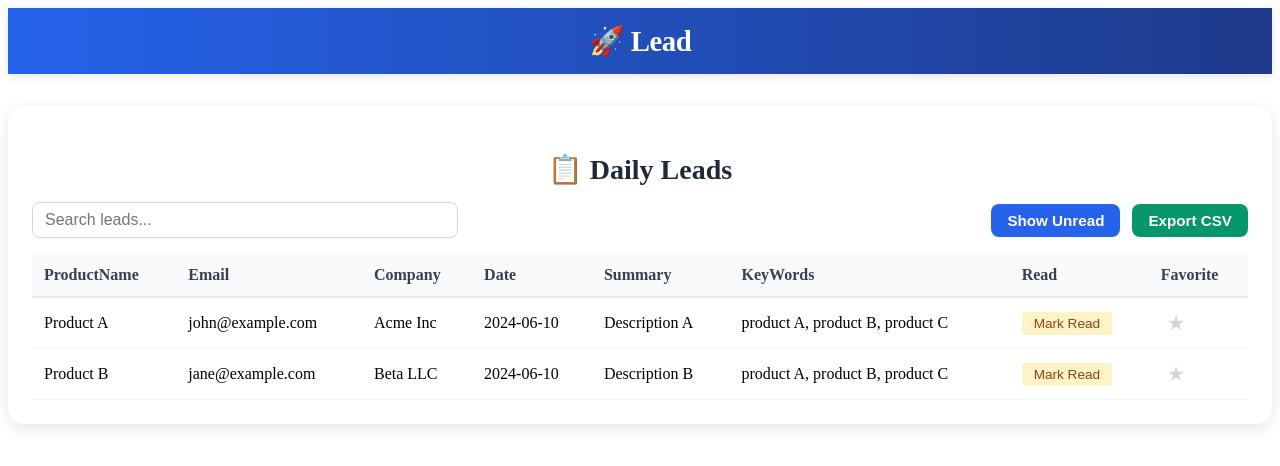
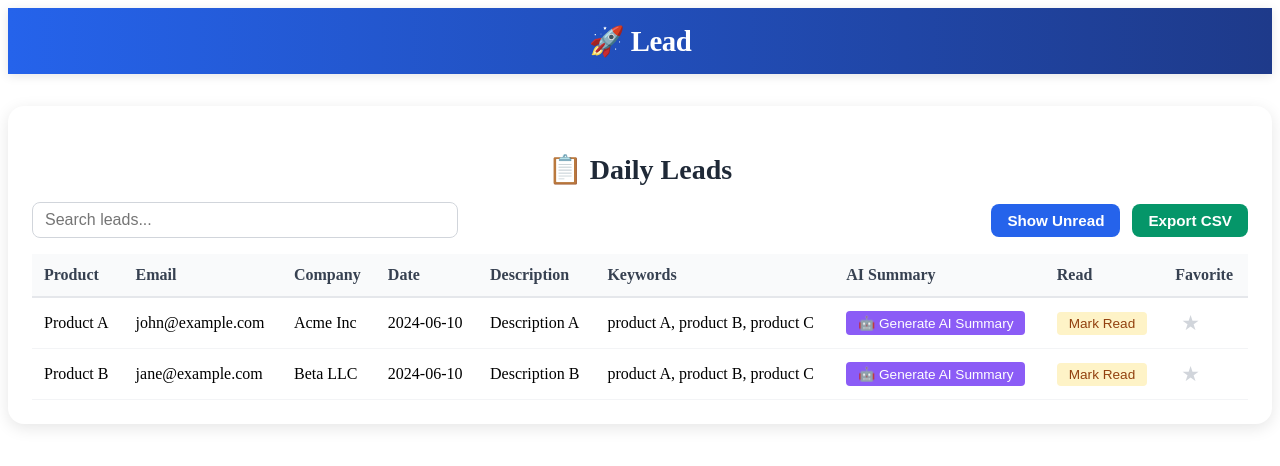
Before and after one commit to devbuilt888/best-mlm-leads, a Next.js app: page /dashboard in a window 1280 px wide. Shown: the top 466 px of the page. Built offline with nearby package versions, Linux system fonts and the light colour scheme; no server answers.

Commit message:
Revamp README and Dashboard component: Added detailed features section, environment variable setup, and AI summary generation functionality. Enhanced CSV export to include AI summaries and improved UI with new buttons and loading indicators.

```diff
--- /dev/null
+++ b/app/api/ai-summary/route.js
@@ -0,0 +1,86 @@
+export async function POST(request) {
+    try {
+        const { leadData } = await request.json();
+
+        // Check if OpenAI API key is configured
+        const openaiApiKey = process.env.OPENAI_API_KEY;
+        if (!openaiApiKey) {
+            return new Response(JSON.stringify({
+                error: 'OpenAI API key not configured. Please add OPENAI_API_KEY to your environment variables.'
+            }), {
+                status: 500,
+                headers: { 'Content-Type': 'application/json' },
+            });
+        }
+
+        // Prepare the prompt for OpenAI
+        const prompt = `Please provide a concise, professional summary of this lead information:
+
+            Product: ${leadData.product || 'N/A'}
+            Company: ${leadData.company || 'N/A'}
+            Description: ${leadData.description || 'N/A'}
+            Keywords: ${leadData.keywords || 'N/A'}
+
+            Please provide a 2-3 sentence summary that highlights:
+            1. The main product/service interest
+            2. Company type/industry context
+            3. Key business opportunity or need
+
+            Keep it professional and actionable for sales teams.`;
+
+        // Call OpenAI API
+        const response = await fetch('https://api.openai.com/v1/chat/completions', {
+            method: 'POST',
+            headers: {
+                'Authorization': `Bearer ${openaiApiKey}`,
+                'Content-Type': 'application/json',
+            },
+            body: JSON.stringify({
+                model: 'gpt-3.5-turbo',
+                messages: [
+                    {
+                        role: 'system',
+                        content: 'You are a professional sales assistant that creates concise, actionable summaries of lead information.'
+                    },
+                    {
+                        role: 'user',
+                        content: prompt
+                    }
+                ],
+                max_tokens: 150,
+                temperature: 0.7,
+            }),
+        });
+
+        if (!response.ok) {
+            throw new Error(`OpenAI API error: ${response.status}`);
+        }
+
+        const data = await response.json();
+        const summary = data.choices[0]?.message?.content?.trim();
+
+        if (!summary) {
+            throw new Error('No summary generated from OpenAI');
+        }
+
+        console.log('✅ AI Summary generated:', summary);
+
+        return new Response(JSON.stringify({
+            success: true,
+            summary
+        }), {
+            status: 200,
+            headers: { 'Content-Type': 'application/json' },
+        });
+
+    } catch (error) {
+        console.error('❌ AI Summary error:', error);
+        return new Response(JSON.stringify({
+            success: false,
+            error: error.message || 'Failed to generate AI summary'
+        }), {
+            status: 500,
+            headers: { 'Content-Type': 'application/json' },
+        });
+    }
+}
--- a/app/dashboard/page.js
+++ b/app/dashboard/page.js
@@ -126,14 +126,66 @@ const Favorite = styled.button`
   cursor: pointer;
 `;
 
+const GenerateSummaryBtn = styled.button`
+  background: #8b5cf6;
+  color: #fff;
+  border: none;
+  border-radius: 4px;
+  padding: 0.25rem 0.75rem;
+  font-size: 0.85rem;
+  cursor: pointer;
+  transition: background 0.2s;
+  &:hover {
+    background: #7c3aed;
+  }
+  &:disabled {
+    opacity: 0.6;
+    cursor: not-allowed;
+  }
+`;
+
+const AISummary = styled.div`
+  background: #f0f9ff;
+  border: 1px solid #0ea5e9;
+  border-radius: 6px;
+  padding: 0.5rem;
+  margin-top: 0.25rem;
+  font-size: 0.85rem;
+  color: #0c4a6e;
+  line-height: 1.4;
+`;
+
+const LoadingSpinner = styled.div`
+  display: inline-block;
+  width: 12px;
+  height: 12px;
+  border: 2px solid #f3f3f3;
+  border-top: 2px solid #8b5cf6;
+  border-radius: 50%;
+  animation: spin 1s linear infinite;
+
+  @keyframes spin {
+    0% { transform: rotate(0deg); }
+    100% { transform: rotate(360deg); }
+  }
+`;
+
 const ExportBtn = styled(Button)`
   background: #059669;
   &:hover { background: #047857; }
 `;
 
-function exportCSV(leads) {
-  const header = ['Name', 'Email', 'Company', 'Date', 'Summary'];
-  const rows = leads.map(l => [l.name, l.email, l.company, l.date, l.summary]);
+function exportCSV(leads, aiSummaries) {
+  const header = ['Product', 'Email', 'Company', 'Date', 'Description', 'Keywords', 'AI Summary'];
+  const rows = leads.map(l => [
+    l.product || '',
+    l.email || '',
+    l.company || '',
+    l.date || '',
+    l.description || '',
+    l.keywords || '',
+    aiSummaries[l.id] || 'Not generated'
+  ]);
   const csv = [header, ...rows].map(r => r.join(',')).join('\n');
   const blob = new Blob([csv], { type: 'text/csv' });
   const url = URL.createObjectURL(blob);
@@ -148,6 +200,8 @@ export default function Dashboard() {
   const [leads, setLeads] = useState([]);
   const [filter, setFilter] = useState('');
   const [showUnread, setShowUnread] = useState(false);
+  const [generatingSummaries, setGeneratingSummaries] = useState({});
+  const [aiSummaries, setAiSummaries] = useState({});
 
   useEffect(() => {
     fetch('/api/leads')
@@ -158,6 +212,36 @@ export default function Dashboard() {
         setLeads([]); // Set empty array instead of undefined mockLeads
       });
   }, []);
+
+  const generateAISummary = async (leadId) => {
+    const lead = leads.find(l => l.id === leadId);
+    if (!lead) return;
+
+    setGeneratingSummaries(prev => ({ ...prev, [leadId]: true }));
+
+    try {
+      const response = await fetch('/api/ai-summary', {
+        method: 'POST',
+        headers: { 'Content-Type': 'application/json' },
+        body: JSON.stringify({ leadData: lead }),
+      });
+
+      const data = await response.json();
+
+      if (data.success) {
+        setAiSummaries(prev => ({ ...prev, [leadId]: data.summary }));
+        console.log('✅ AI Summary generated for lead:', leadId);
+      } else {
+        console.error('❌ Failed to generate AI summary:', data.error);
+        alert('Failed to generate AI summary. Please try again.');
+      }
+    } catch (error) {
+      console.error('❌ Error generating AI summary:', error);
+      alert('Error generating AI summary. Please check your OpenAI API key.');
+    } finally {
+      setGeneratingSummaries(prev => ({ ...prev, [leadId]: false }));
+    }
+  };
 
   const filteredLeads = useMemo(() => {
     return leads.filter(l => {
@@ -196,7 +280,7 @@ export default function Dashboard() {
           <Button onClick={() => setShowUnread(u => !u)}>
             {showUnread ? 'Show All' : 'Show Unread'}
           </Button>
-          <ExportBtn onClick={() => exportCSV(filteredLeads)}>
+          <ExportBtn onClick={() => exportCSV(filteredLeads, aiSummaries)}>
             Export CSV
           </ExportBtn>
         </div>
@@ -205,12 +289,13 @@ export default function Dashboard() {
         <Table>
           <thead>
             <tr>
-              <Th>ProductName</Th>
+              <Th>Product</Th>
               <Th>Email</Th>
               <Th>Company</Th>
               <Th>Date</Th>
-              <Th>Summary</Th>
-              <Th>KeyWords</Th>
+              <Th>Description</Th>
+              <Th>Keywords</Th>
+              <Th>AI Summary</Th>
               <Th>Read</Th>
               <Th>Favorite</Th>
             </tr>
@@ -218,7 +303,7 @@ export default function Dashboard() {
           <tbody>
             {filteredLeads.length === 0 ? (
               <tr>
-                <Td colSpan={7} style={{ textAlign: 'center', color: '#888', fontSize: '1.1rem', padding: '2rem 0' }}>
+                <Td colSpan={9} style={{ textAlign: 'center', color: '#888', fontSize: '1.1rem', padding: '2rem 0' }}>
                   No leads found. Add a new lead to get started!
                 </Td>
               </tr>
@@ -231,6 +316,24 @@ export default function Dashboard() {
                   <Td>{lead.date}</Td>
                   <Td>{lead.description}</Td>
                   <Td>{lead.keywords}</Td>
+                  <Td>
+                    {aiSummaries[lead.id] ? (
+                      <AISummary>{aiSummaries[lead.id]}</AISummary>
+                    ) : (
+                      <GenerateSummaryBtn
+                        onClick={() => generateAISummary(lead.id)}
+                        disabled={generatingSummaries[lead.id]}
+                      >
+                        {generatingSummaries[lead.id] ? (
+                          <>
+                            <LoadingSpinner /> Generating...
+                          </>
+                        ) : (
+                          '🤖 Generate AI Summary'
+                        )}
+                      </GenerateSummaryBtn>
+                    )}
+                  </Td>
                   <Td>
                     <MarkRead
                       type="button"
```
Also changed, not shown: 1 other file (tests, documents, lock files or other folders).
